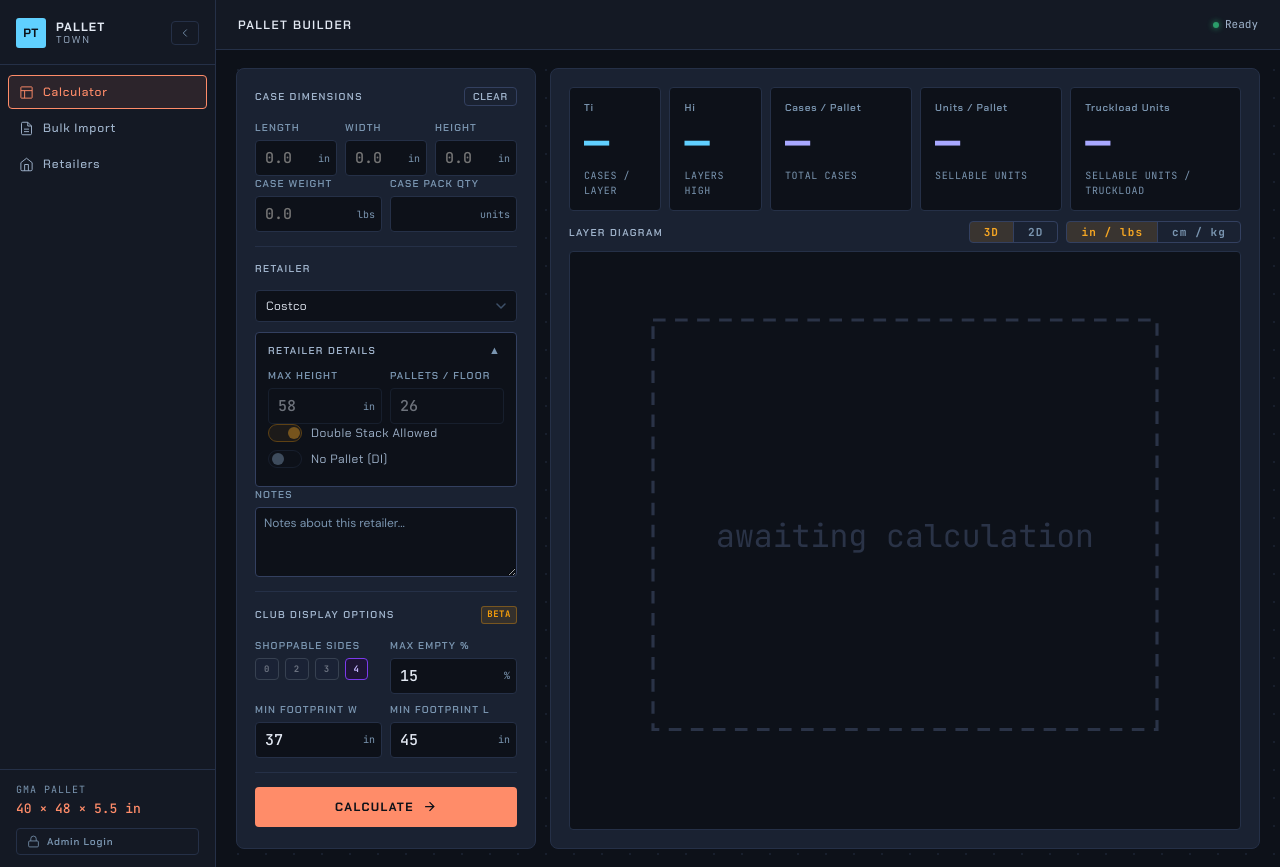
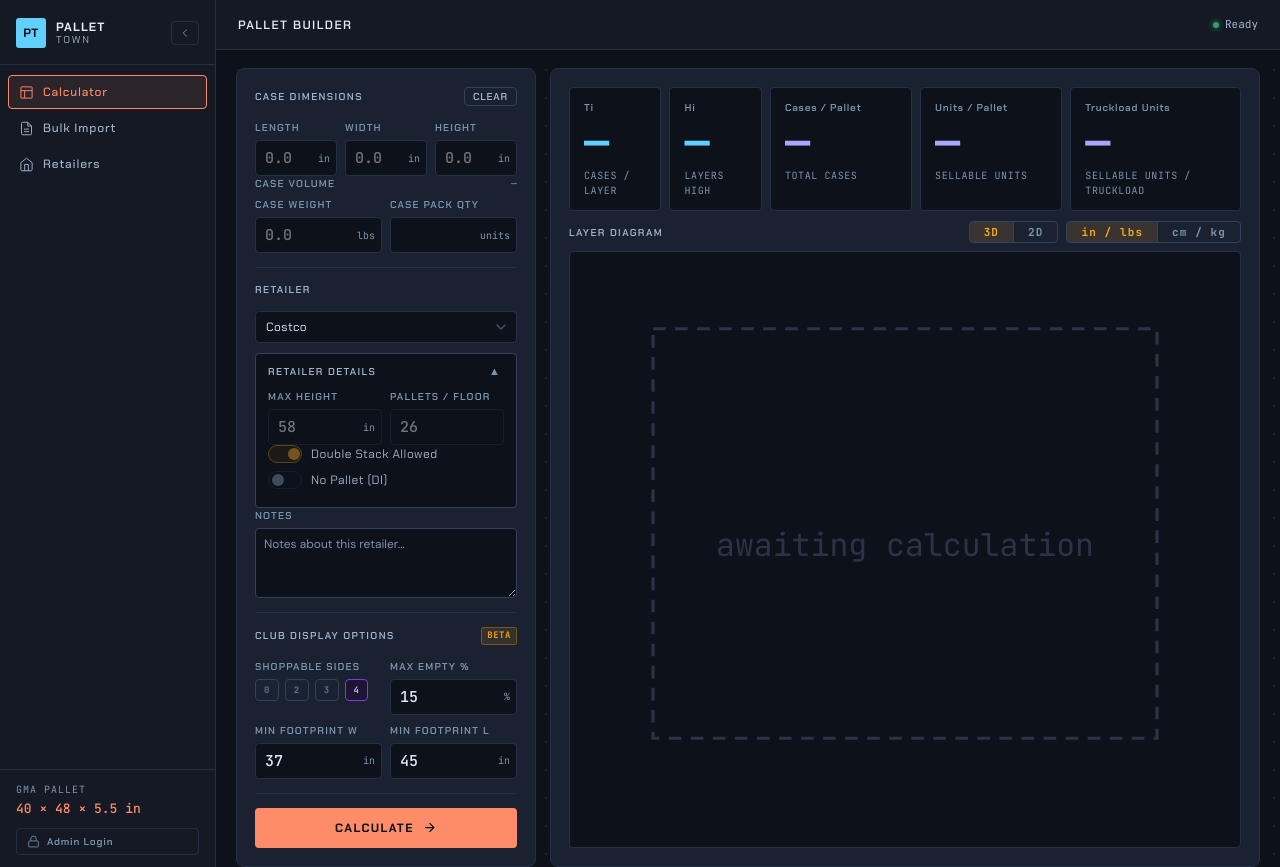
Before and after one commit to mikeciav/pallet-town, a Flask app: page / in a window 1280 px wide. Run offline with Flask 3, Linux system fonts and the light colour scheme; some libraries are stand-ins or nearby versions.

Commit message:
Add cubic feet to case inputs, pod detail strip, and bulk export
- Case Volume: live-computed display (L×W×H÷1728) in the input panel,
  updates as the user types, read-only
- Pod Volume: new detail strip item between Pod Height and Floor Efficiency
- Bulk table: Case Cu ft and Pod Cu ft columns added to both the
  on-screen table and the CSV export

```diff
--- a/static/js/app.js
+++ b/static/js/app.js
@@ -322,6 +322,7 @@ function setupCalculator() {
     document.getElementById(id).addEventListener('keydown', e => {
       if (e.key === 'Enter') doCalculate();
     });
+    document.getElementById(id).addEventListener('input', updateCaseCuFt);
   });
 
   // Retailer notes (editable for all users, all retailers)
@@ -586,6 +587,7 @@ function updateDetailStrip(d) {
   document.getElementById('d-height').textContent = fmtResultLen(d.pod_height) + (r?.no_pallet ? ' · no pallet' : '');
   document.getElementById('d-pod-l').textContent  = fmtResultLen(d.pod_length);
   document.getElementById('d-pod-w').textContent  = fmtResultLen(d.pod_width);
+  document.getElementById('d-pod-cuft').textContent = fmtCuFt(d.pod_length * d.pod_width * d.pod_height / 1728);
   document.getElementById('d-tl-wt').textContent  = fmtResultWt(truckloadWeight);
 
   drawDiagram(d);
@@ -1110,7 +1112,9 @@ function renderBulkTable(rows) {
       <td>${fmtResultWt(r.pallet_weight)}</td>
       <td class="td-tl">${r.truckload_qty != null ? r.truckload_qty.toLocaleString() : '—'}</td>
       <td>${fmtResultWt(r.truckload_weight)}</td>
+      <td>${fmtCuFt(r.length * r.width * r.height / 1728)}</td>
       <td>${fmtResultLen(r.pod_length)} × ${fmtResultLen(r.pod_width)} × ${fmtResultLen(r.pod_height)}</td>
+      <td>${fmtCuFt(r.pod_length * r.pod_width * r.pod_height / 1728)}</td>
       <td><span class="eff-badge ${cls}">${e}%</span></td>
       <td><button class="view-btn" data-idx="${i}">VIEW</button></td>
     </tr>`;
@@ -1123,9 +1127,9 @@ function renderBulkTable(rows) {
 
 function exportResults() {
   if (!bulkResults.length) return;
-  const head = 'SKU,Length,Width,Height,Case Weight (lbs),Case Pack Qty,Ti,Hi,Cases Per Pallet,Units Per Pallet,Pallet Wt (lbs),Units Per Truckload,Truckload Weight (lbs),Pod Length,Pod Width,Pod Height,Efficiency\n';
+  const head = 'SKU,Length,Width,Height,Case Weight (lbs),Case Pack Qty,Ti,Hi,Cases Per Pallet,Units Per Pallet,Pallet Wt (lbs),Units Per Truckload,Truckload Weight (lbs),Case Cu ft,Pod Length,Pod Width,Pod Height,Pod Cu ft,Efficiency\n';
   const body = bulkResults.map(r =>
-    `${r.sku},${r.length},${r.width},${r.height},${r.case_weight ?? ''},${r.case_pack_qty ?? ''},${r.ti},${r.hi},${r.total},${r.case_pack_qty != null ? r.case_pack_qty * r.total : ''},${r.pallet_weight ?? ''},${r.truckload_qty ?? ''},${r.truckload_weight ?? ''},${r.pod_length},${r.pod_width},${r.pod_height},${Math.round(r.efficiency * 100)}%`
+    `${r.sku},${r.length},${r.width},${r.height},${r.case_weight ?? ''},${r.case_pack_qty ?? ''},${r.ti},${r.hi},${r.total},${r.case_pack_qty != null ? r.case_pack_qty * r.total : ''},${r.pallet_weight ?? ''},${r.truckload_qty ?? ''},${r.truckload_weight ?? ''},${(r.length * r.width * r.height / 1728).toFixed(3)},${r.pod_length},${r.pod_width},${r.pod_height},${(r.pod_length * r.pod_width * r.pod_height / 1728).toFixed(3)},${Math.round(r.efficiency * 100)}%`
   ).join('\n');
   dlString(head + body, 'pallet-results.csv', 'text/csv');
 }
@@ -1293,6 +1297,19 @@ function syncUnitToggleUI() {
   });
 }
 
+function fmtCuFt(cuft) {
+  if (!isFinite(cuft) || cuft <= 0) return '—';
+  return cuft.toFixed(3) + ' cu ft';
+}
+
+function updateCaseCuFt() {
+  const l = parseFloat(document.getElementById('c-l').value);
+  const w = parseFloat(document.getElementById('c-w').value);
+  const h = parseFloat(document.getElementById('c-h').value);
+  const el = document.getElementById('c-cuft');
+  if (el) el.textContent = fmtCuFt(l * w * h / 1728);
+}
+
 function fmtResultLen(inches) {
   if (!inches) return '—';
   return resultUnit === 'metric'
--- a/templates/index.html
+++ b/templates/index.html
@@ -161,6 +161,11 @@
               </div>
             </div>
           </div>
+          <div style="display:flex;justify-content:space-between;align-items:center;margin-bottom:6px">
+            <span class="field-label">CASE VOLUME</span>
+            <span class="panel-hint" id="c-cuft">—</span>
+          </div>
+
           <div style="display:grid;grid-template-columns:1fr 1fr;gap:8px;margin-bottom:8px">
             <div class="field-group">
               <label class="field-label">CASE WEIGHT</label>
@@ -369,6 +374,10 @@
                 <span class="detail-val" id="d-height">—</span>
               </div>
               <div class="detail-item">
+                <span class="detail-label">Pod Volume</span>
+                <span class="detail-val" id="d-pod-cuft">—</span>
+              </div>
+              <div class="detail-item">
                 <span class="detail-label">Floor Efficiency</span>
                 <span class="detail-val" id="d-efficiency">—</span>
               </div>
@@ -507,7 +516,9 @@ ITEM-002,10,10,8,12.0,1</code>
                   <th>Pallet Wt</th>
                   <th>Units / Truckload</th>
                   <th>Truckload Weight</th>
+                  <th>Case Cu ft</th>
                   <th>Pod L × W × H</th>
+                  <th>Pod Cu ft</th>
                   <th>Efficiency</th>
                   <th></th>
                 </tr>
```
